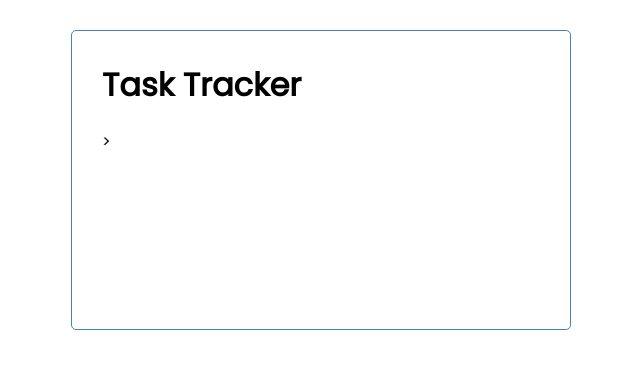
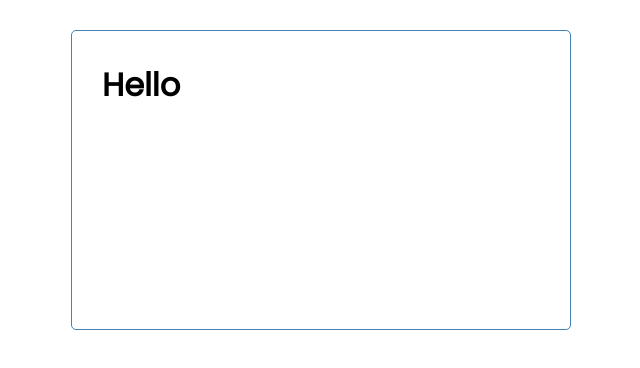
Before and after one commit to toktamm/vue-task-tracker, a Vue app: page / in a window 1280 px wide. Shown: the top 368 px of the page, without its empty margins (319-959 px from the left). Built offline with nearby package versions, Linux system fonts and the light colour scheme.

Commit message:
one way to add props

```diff
--- a/src/App.vue
+++ b/src/App.vue
@@ -1,6 +1,6 @@
 <template>
   <div class="container">
-    <Header />>
+    <Header title="Hello"/>
   </div>
 </template>
 
--- a/src/components/Header.vue
+++ b/src/components/Header.vue
@@ -1,12 +1,13 @@
 <template>
   <header>
-    <h1>Task Tracker</h1>
+    <h1>{{title}}</h1>
   </header>
 </template>
 
 <script>
 export default {
   name: "Header",
+  props: ["title"],
 };
 </script>
 
```
